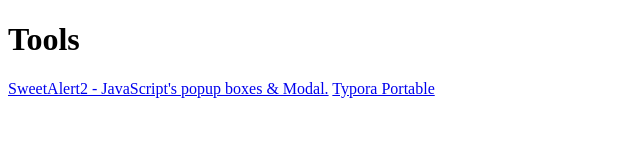
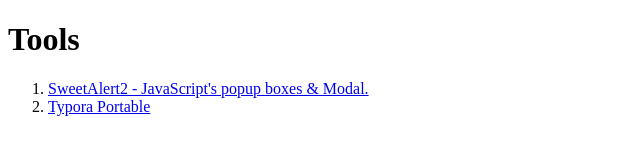
Before and after one commit to vitobele/tools, a plain HTML site: page index.html in a window 1280 px wide. Shown: the whole page, without its empty margins (0-640 px from the left). Drawn offline with Linux system fonts and the light colour scheme.

Commit message:
Update index.html

```diff
--- a/index.html
+++ b/index.html
@@ -3,7 +3,9 @@
 <head></head>
 <body>
   <h1>Tools</h1>
-  <a href="https://sweetalert2.github.io/">SweetAlert2 - JavaScript's popup boxes & Modal.</a>
-  <a href="https://github.com/tobyqin/Typora-Portable/releases/">Typora Portable</a>
+  <ol>
+    <li><a href="https://sweetalert2.github.io/">SweetAlert2 - JavaScript's popup boxes & Modal.</a></li>
+    <li><a href="https://github.com/tobyqin/Typora-Portable/releases/">Typora Portable</a></li>
+  </ol>
  </body>
  </html>
```
